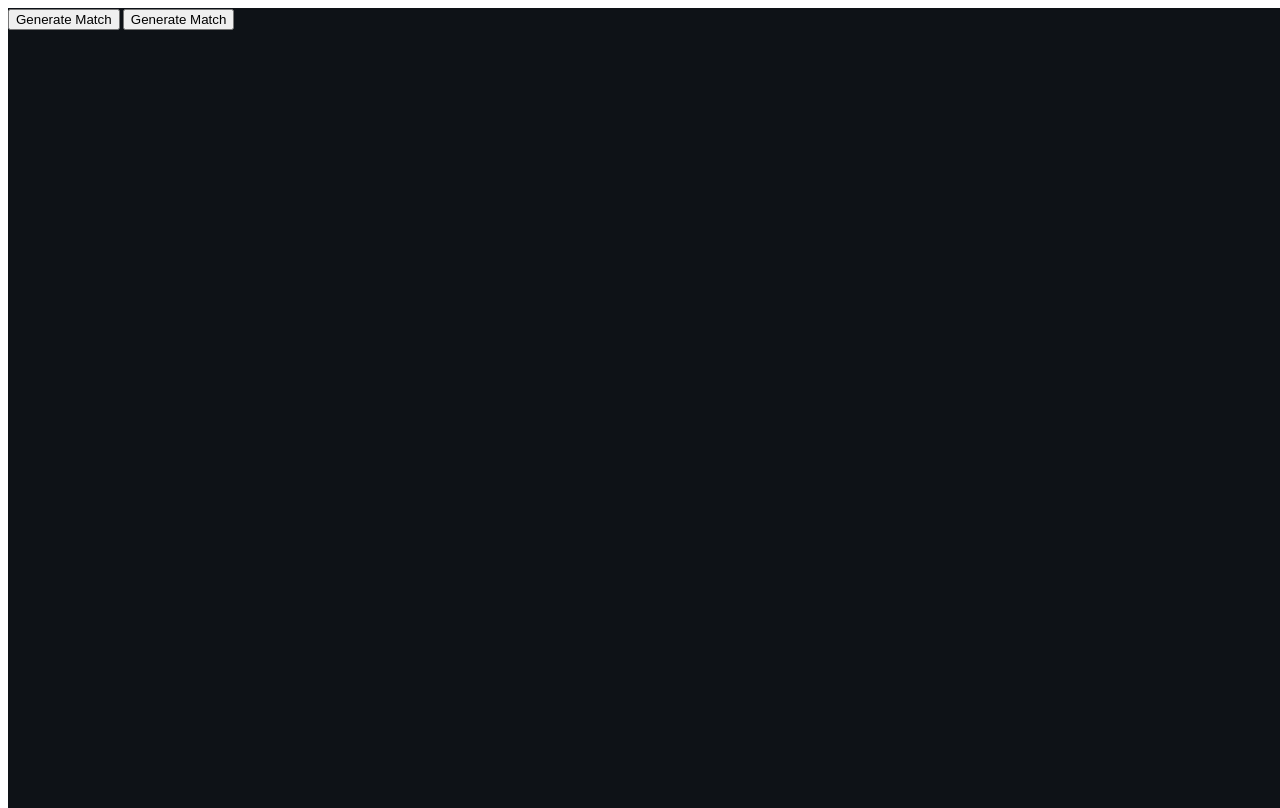
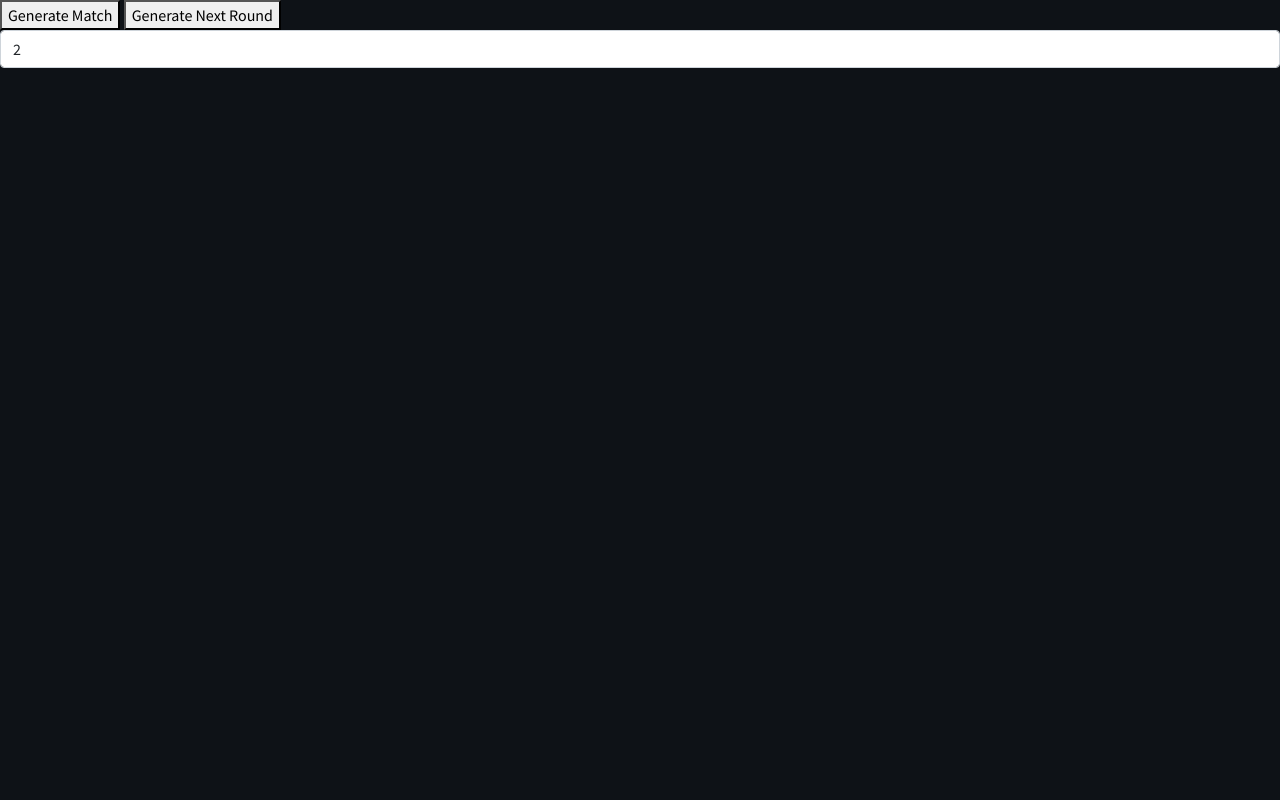
Before and after one commit to AlejandroVillarreal/TournamentGenerator, a plain HTML site: page tournament.html in a window 1280 px wide. Drawn offline with nearby package versions, Linux system fonts and the light colour scheme.

Commit message:
generateRound wip

```diff
--- a/tournament.html
+++ b/tournament.html
@@ -5,6 +5,7 @@
     <meta charset="UTF-8">
     <meta name="viewport" content="width=device-width, initial-scale=1.0">
     <script src="jquery-3.7.1.min.js"></script>
+    <link href="https://cdn.jsdelivr.net/npm/bootstrap@5.1.3/dist/css/bootstrap.min.css" rel="stylesheet"/>
     <script type="text/javascript" src="tournament.js"></script>
 <link href="styles.css" rel="stylesheet"/>
     <title>Document</title>
@@ -13,7 +14,12 @@
 
     <div class="theme theme-dark">
         <button id="btnGenerateMatch" type="button"> Generate Match</button>
-        <button id="btnGenerateMatch2" type="button"> Generate Match</button>
+        <button id="btnGenerateMatch2" type="button"> Generate Next Round</button>
+
+        <div class="form-group">
+
+            <select class="form-control" id="teamCount"></select></div>
+
         <div class="bracket  disable-image "  id="tournament-structure">
 
 
--- a/tournament.js
+++ b/tournament.js
@@ -1,7 +1,56 @@
 // For the theme switcher / unneeded JS
 
 $(document).ready(function () {
-  console.log("Working!");
+
+  let teamsArray = [
+    { id: 18, name: "SKT" },
+    { id: 7, name: "RDX" },
+    { id: 35, name: "LYN" },
+    { id: 2, name: "BLG" },
+    { id: 25, name: "FNC" },
+    { id: 12, name: "PNG" },
+    { id: 41, name: "C9" },
+    { id: 8, name: "G2" },
+    { id: 29, name: "GEN" },
+    { id: 3, name: "DRX" },
+    { id: 22, name: "RNG" },
+    { id: 39, name: "EDG" },
+    { id: 15, name: "TES" },
+    { id: 11, name: "JD" },
+    { id: 33, name: "DK" },
+    { id: 5, name: "MAD" },
+    { id: 26, name: "100T" },
+    { id: 37, name: "TL" },
+    { id: 21, name: "EG" },
+    { id: 17, name: "BBL" },
+    { id: 42, name: "VIT" },
+    { id: 10, name: "KDF" },
+    { id: 4, name: "HLE" },
+    { id: 23, name: "NS" },
+    { id: 44, name: "KT" },
+    { id: 1, name: "PSG" },
+    { id: 13, name: "FLY" },
+    { id: 9, name: "TSM" },
+    { id: 38, name: "IMT" },
+    { id: 6, name: "BYG" },
+    { id: 28, name: "R7" },
+    { id: 24, name: "DFM" },
+    { id: 14, name: "LOUD" },
+    { id: 20, name: "ISG" },
+    { id: 32, name: "SBG" },
+    { id: 19, name: "V3" },
+    { id: 31, name: "CFO" },
+    { id: 43, name: "APL" },
+    { id: 16, name: "ORG" },
+    { id: 34, name: "VCT" },
+  ];
+  var dropdown = $('#teamCount');
+  dropdown.append(new Option(2));
+  dropdown.append(new Option(4));
+  dropdown.append(new Option(8));
+  dropdown.append(new Option(16));
+  dropdown.append(new Option(32));
+
   $("#theme-none").click(function (e) {
     $(".theme").removeClass("theme-light");
     $(".theme").removeClass("theme-dark");
@@ -9,12 +58,22 @@ $(document).ready(function () {
   });
 
   $("#btnGenerateMatch").click(function () {
-    GenerateMatch(1);
+    var numberOfTeams = $('#teamCount').val();
+    let teams = shuffleArray(teamsArray);
+    try {
+        teams = teams.slice(0,Number(numberOfTeams));
+        GenerateMatch(1,teams);
+    } catch(error) {
+        alert("Not enough teams to generate the tournament");
+    }
+
   });
   $("#btnGenerateMatch2").click(function () {
     GenerateMatch2(2);
   });
-  function GenerateMatch(roundNumber) {
+
+//#region Functions
+function GenerateMatch(roundNumber, teams) {
     const tournamentContainer = $("#tournament-structure");
     var roundContainer = $("<div>").addClass("column one");
     if (roundNumber > 1) {
@@ -22,7 +81,7 @@ $(document).ready(function () {
       roundContainer.addClass("two");
     }
 
-    for (let i = 0; i < 32; i += 2) {
+    for (let i = 0; i < teams.length; i += 2) {
       const matchWinner = $("<div>").addClass("match winner-top");
 
       matchWinner.html(`
@@ -48,7 +107,6 @@ $(document).ready(function () {
 
     tournamentContainer.append(roundContainer);
   }
-
   function GenerateMatch2(roundNumber) {
     //This generates the second match reducing the team number by half and takes round
     //number as 2 changing the column class to two
@@ -81,7 +139,7 @@ $(document).ready(function () {
                     </div>
 
                 `);
-    altLine.html(`
+      altLine.html(`
                 <div class= "line one"></div>
                     `);
       matchWinner.append(altLine);
@@ -94,4 +152,13 @@ $(document).ready(function () {
   function isOdd(num) {
     return num % 2 !== 0;
   }
+
+  function shuffleArray(array) {
+    for (let i = array.length - 1; i > 0; i--) {
+      const j = Math.floor(Math.random() * (i + 1));
+      [array[i], array[j]] = [array[j], array[i]]; // Swap elements
+    }
+    return array;
+  }
+  //#endregion
 });
```
